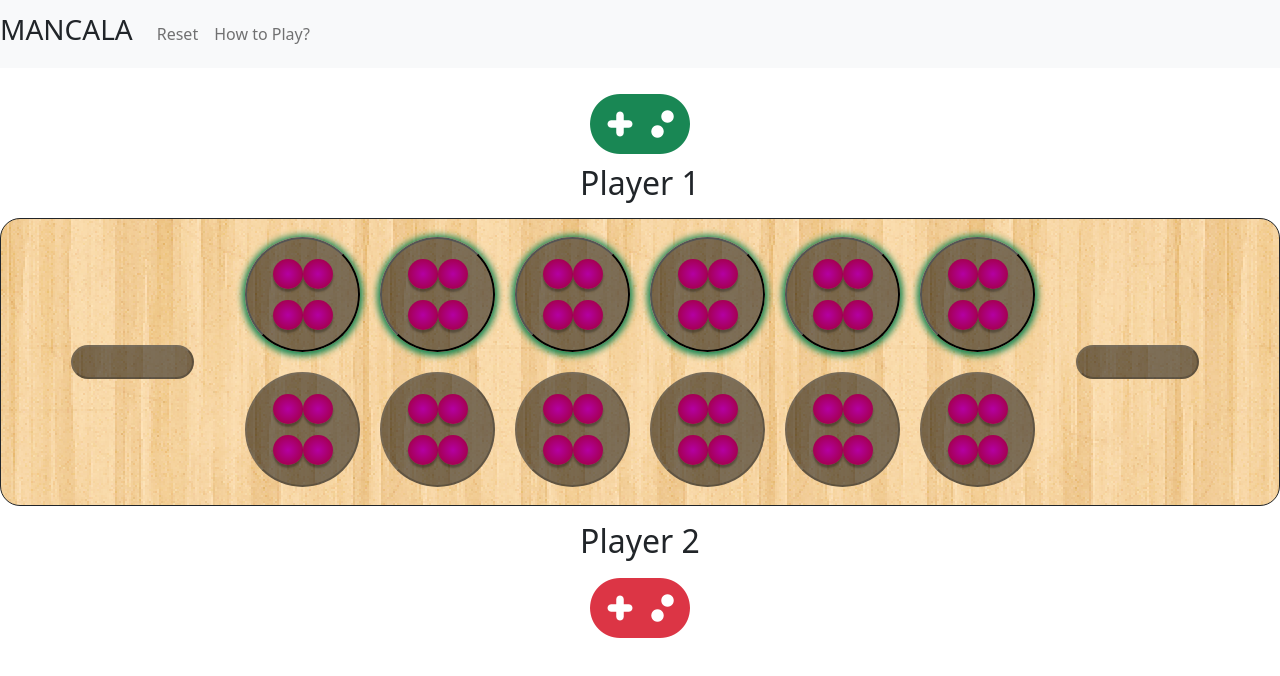
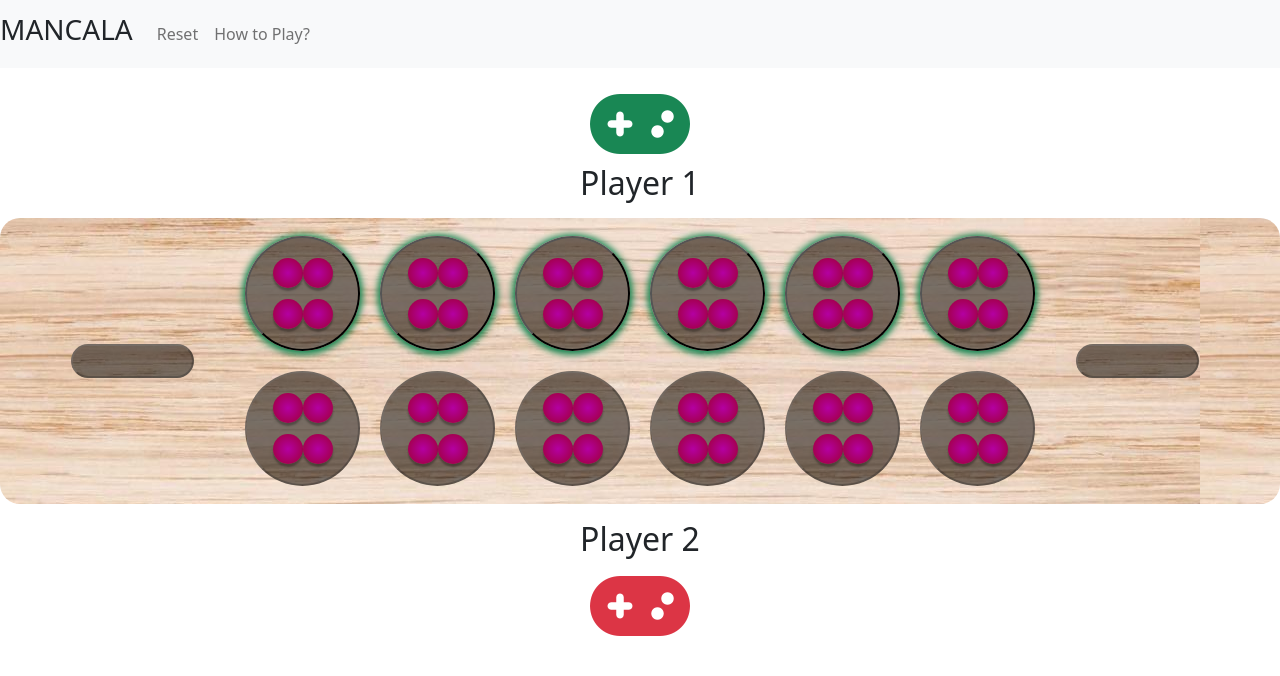
Before and after one commit to nihaats/mancala-game, an Angular app: page / in a window 1280 px wide. Shown: the top 676 px of the page. Built offline with nearby package versions, Linux system fonts and the light colour scheme.

Commit message:
board css deleted

```diff
--- a/src/styles.css
+++ b/src/styles.css
@@ -1,12 +1,3 @@
-#board {
-    flex-direction: row;
-    justify-content: center;
-    align-items: center;
-    background-image: url(../src/assets/img/board.png);
-    border-radius: 20px;
-    /* min-height: 25rem; */
-    border: 1px solid;
-}
 /*
 $sizes: 5,6,7,8,9,10,11,12,13,14,15,16,17,18,19,20,21,22,23,24,25,26,27,28,29,30,31,32,33,34,35,40,50,60,70,80,90,100;
 
@@ -32,7 +23,7 @@ $sizes: 5,6,7,8,9,10,11,12,13,14,15,16,17,18,19,20,21,22,23,24,25,26,27,28,29,30
     position: relative;
     margin: 10px;
     box-sizing: border-box;
-    background: linear-gradient(rgba(0, 0, 0, 0.5), rgba(0, 0, 0, 0.5)), url(../src/assets/img/board.png);
+    background: linear-gradient(rgba(0, 0, 0, 0.5), rgba(0, 0, 0, 0.5)), url(../src/assets/img/wood-board.jpg);
     padding: 15px;
     z-index: 1;
 }
@@ -82,7 +73,7 @@ $sizes: 5,6,7,8,9,10,11,12,13,14,15,16,17,18,19,20,21,22,23,24,25,26,27,28,29,30
     /* padding: 35%; */
     box-sizing: border-box;
     border-radius: 40px;
-    background: linear-gradient(rgba(0, 0, 0, 0.5), rgba(0, 0, 0, 0.5)), url(../src/assets/img/board.png);
+    background: linear-gradient(rgba(0, 0, 0, 0.5), rgba(0, 0, 0, 0.5)), url(../src/assets/img/wood-board.jpg);
     text-transform: uppercase;
     display: flex;
     justify-content: center;
@@ -101,7 +92,7 @@ $sizes: 5,6,7,8,9,10,11,12,13,14,15,16,17,18,19,20,21,22,23,24,25,26,27,28,29,30
   flex-direction: row;
   justify-content: center;
   align-items: center;
-  background-image: url(../src/assets/img/board.png);
+  background-image: url(../src/assets/img/wood-board.jpg);
   border-radius: 20px;
 }
 
```
